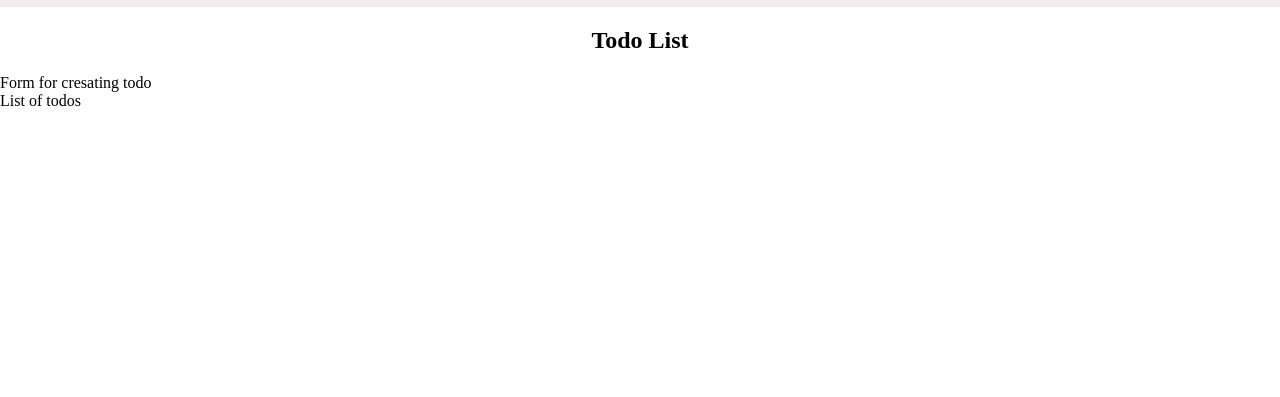
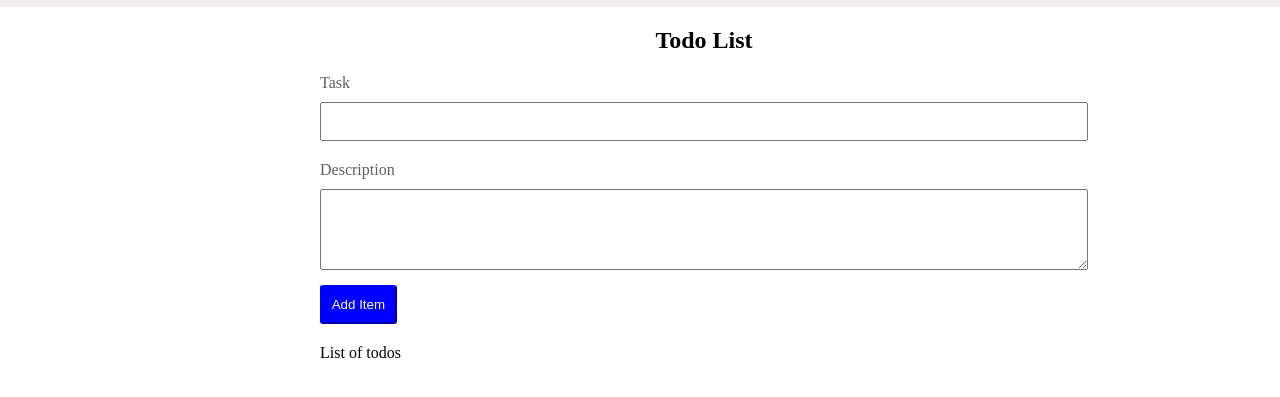
Before and after one commit to letscodetz/todo-app-with-ngendenge, a plain HTML site: page index.html in a window 1280 px wide. Shown: the part 63-460 px from the top of the page. Drawn offline with Linux system fonts and the light colour scheme.

Commit message:
Nimetengeneza form

```diff
--- a/index.html
+++ b/index.html
@@ -1,13 +1,15 @@
 <!DOCTYPE html>
 <html lang="en">
+
 <head>
     <meta charset="UTF-8">
     <meta http-equiv="X-UA-Compatible" content="IE=edge">
     <meta name="viewport" content="width=device-width, initial-scale=1.0">
     <title>Document</title>
-    <link rel="stylesheet" type="text/css" href="./styles/main.css"/>
+    <link rel="stylesheet" type="text/css" href="./styles/main.css" />
 
 </head>
+
 <body>
 
     <div id="todo-app">
@@ -26,14 +28,37 @@
 
 
         <!-- Content start -->
-        <div id="content">
+        <div id="contents">
+
 
             <div id="todo-title">
                 <h2>Todo List</h2>
             </div>
 
 
-            <div>Form for cresating todo</div>
+
+
+            <!-- Create todo form -->
+            <div>
+                <form id="todo-form">
+                    <div class="todo-form-item">
+                        <label>Task</label>
+                        <input type="text">
+                    </div>
+
+                    <div class="todo-form-item">
+                        <label>Description</label>
+                        <textarea rows="5"></textarea>
+                    </diCreatev>
+
+                    <input type="submit" value="Add Item">
+
+
+                </form>
+
+            </div>
+            <!-- Create todo form end -->
+
             <div>List of todos</div>
 
         </div>
@@ -41,4 +66,5 @@
     </div>
 
 </body>
+
 </html>
--- a/styles/main.css
+++ b/styles/main.css
@@ -22,7 +22,42 @@ img {
 
 /* Contets css */
 
+#contents {
+    margin-left: 25%;
+    margin-right: 15%;
+    /* border: 1px solid red; */
+}
+
 #todo-title {
     display: flex;
     justify-content: center;
 }
+
+input[type=text] {
+    padding-top: 10px;
+    padding-bottom: 10px;
+}
+
+input[type=submit] {
+    width: 10%;
+    color: white;
+    border-radius: 6%;
+    border-color: blue;
+    background-color: blue;
+    margin-top: 15px;
+    padding-top: 10px;
+    padding-bottom: 10px;
+}
+
+
+
+.todo-form-item {
+    display: flex;
+    flex-direction: column;
+    margin-bottom: 20px;
+    color: #615d5d;
+}
+
+.todo-form-item label {
+    margin-bottom: 10px;
+}
```
